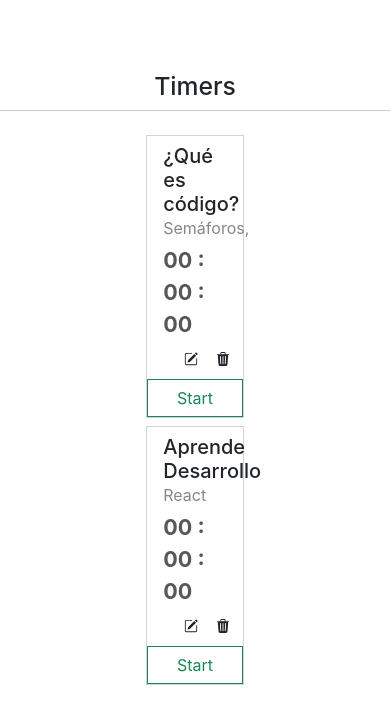
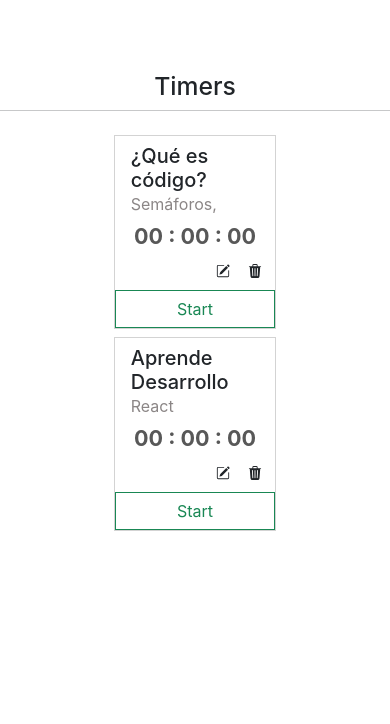
Before and after one commit to acuellarh/React-hooks-chrometer, a React (Create React App) app: page / in a window 390 px wide. Shown: the top 724 px of the page. Built offline with nearby package versions, Linux system fonts and the light colour scheme.

Commit message:
Adjust responsive breakpoints

```diff
--- a/src/components/TimerBox.js
+++ b/src/components/TimerBox.js
@@ -27,7 +27,7 @@ export const TimerBox = ({key, timerItem}) => {
 
   return (
     <div className="row d-flex justify-content-center mt-2">
-      <div className="col-3 px-0 border gray-light-border">
+      <div className="col-5 col-sm-5 col-md-3 mx-4 px-0 border gray-light-border">
         <h2 className="h5 px-3 pt-2 mb-0">{title}</h2>
         <p className="px-3 mt-0 gray-light-color mb-1">{description}</p>
         <div className="px-3">
```
